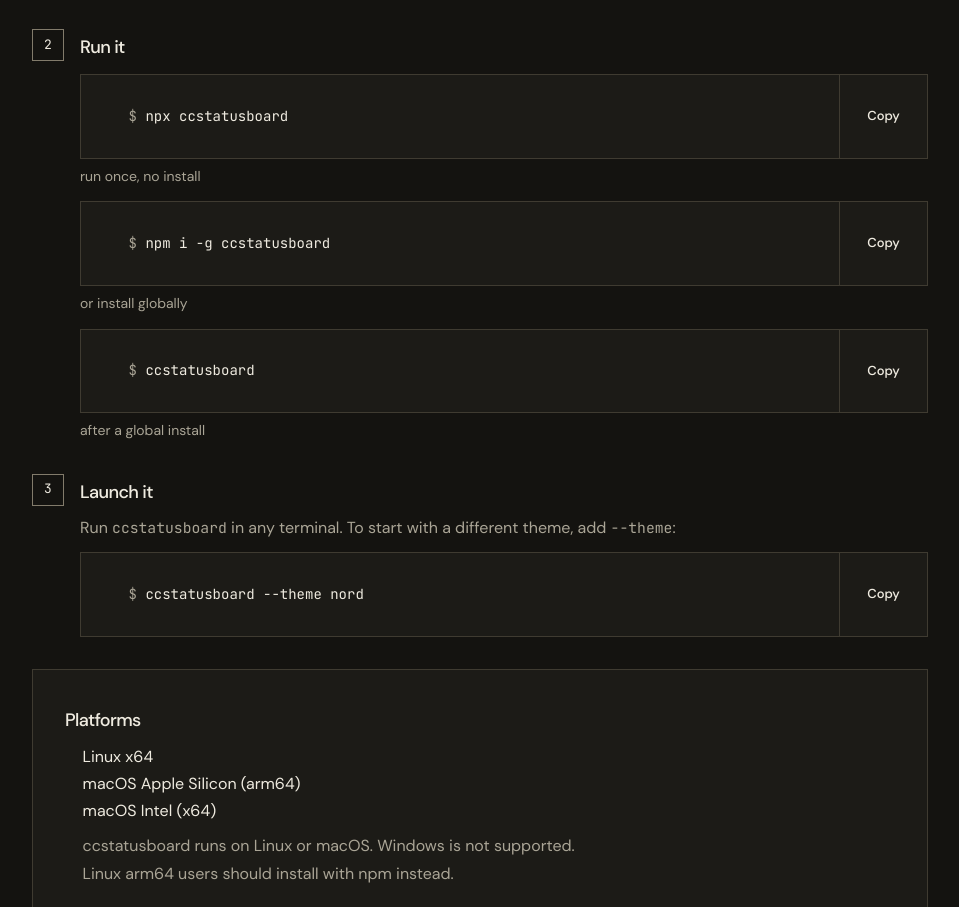
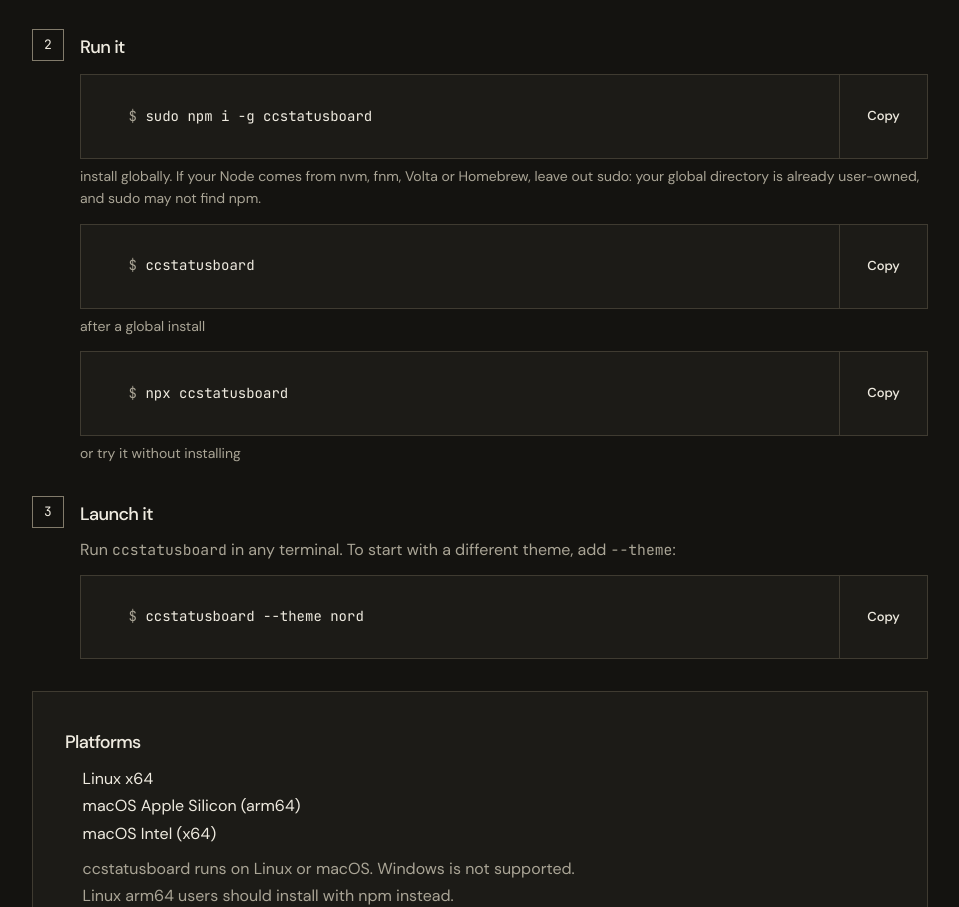
Before and after one commit to areimel/ccstatusboard, a React app in the folder site/: page / in a window 1280 px wide. Shown: the part 5447-6354 px from the top of the page, without its empty margins (8-967 px from the left). Built offline with nearby package versions, Linux system fonts and the light colour scheme.

Commit message:
install fixes

```diff
--- a/site/src/content/install.ts
+++ b/site/src/content/install.ts
@@ -22,9 +22,12 @@
 }
 
 export const NPM_COMMANDS: readonly NpmCommand[] = [
-  { cmd: "npx ccstatusboard", note: "run once, no install" },
-  { cmd: "npm i -g ccstatusboard", note: "or install globally" },
+  {
+    cmd: "sudo npm i -g ccstatusboard",
+    note: "install globally. If your Node comes from nvm, fnm, Volta or Homebrew, leave out sudo: your global directory is already user-owned, and sudo may not find npm.",
+  },
   { cmd: "ccstatusboard", note: "after a global install" },
+  { cmd: "npx ccstatusboard", note: "or try it without installing" },
 ];
 
 export const CURL_INSTALL: string =
@@ -52,7 +55,7 @@
 ];
 
 export const UPDATE: readonly MethodCommand[] = [
-  { method: "npm", cmd: "npm i -g ccstatusboard@latest" },
+  { method: "npm", cmd: "sudo npm i -g ccstatusboard@latest" },
   {
     method: "standalone binary (re-run the same curl command)",
     cmd: "curl -fsSL https://raw.githubusercontent.com/areimel/ccstatusboard/main/install.sh | sh",
@@ -60,7 +63,7 @@
 ];
 
 export const UNINSTALL: readonly MethodCommand[] = [
-  { method: "npm", cmd: "npm rm -g ccstatusboard" },
+  { method: "npm", cmd: "sudo npm rm -g ccstatusboard" },
   {
     method: "standalone binary (respects CCSTATUSBOARD_INSTALL_DIR; or just delete the file)",
     cmd: "curl -fsSL https://raw.githubusercontent.com/areimel/ccstatusboard/main/install.sh | sh -s -- --uninstall",
```
Also changed, not shown: docs/RELEASING.md (+1 -1 lines), README.md, 3 other files.
